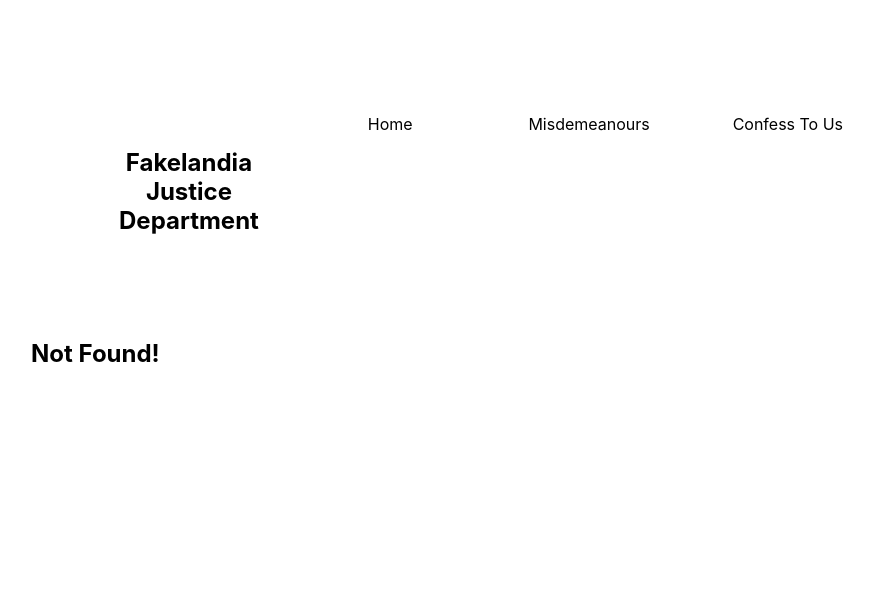
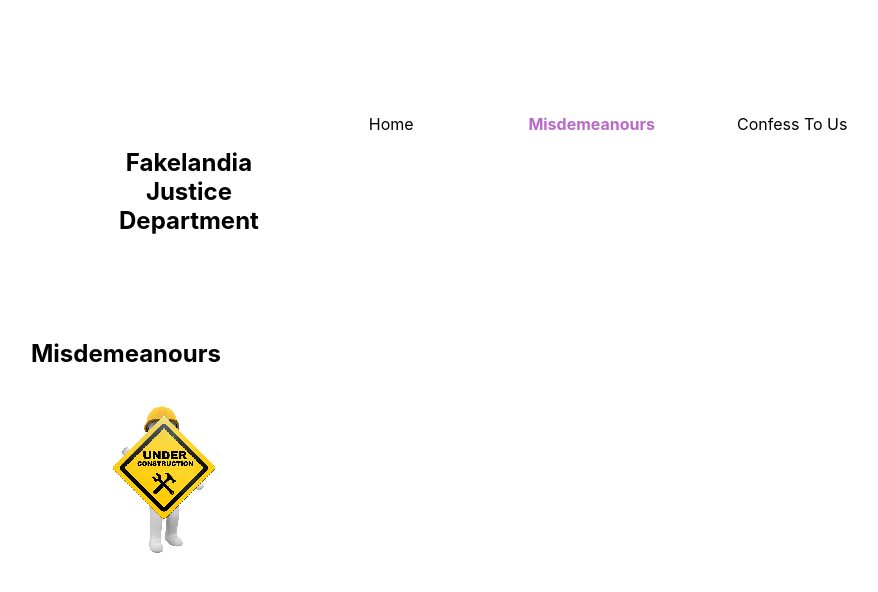
Before and after one commit to CenkSelim/fakelandia, a React (Create React App) app: page /misdemeanours in a window 1280 px wide. Before the commit this address had no page. Shown: the top 592 px of the page, without its empty margins (33-911 px from the left). Built offline with nearby package versions, Linux system fonts and the light colour scheme.

Commit message:
Refactoring misdemeanours

```diff
--- a/src/App.tsx
+++ b/src/App.tsx
@@ -2,9 +2,9 @@ import './App.css';
 import { BrowserRouter } from 'react-router-dom';
 import Router from './components/router/router';
 import React, { useEffect, useState } from 'react';
-import IMisdemeanours from './components/misdemeanour/interfacemisdemeanours';
-import generateMisdemeanours from './components/misdemeanour/generatemisdemeanours';
-import MisdemeanourContext from './components/misdemeanour/misdemeanourcontext';
+import IMisdemeanours from './components/misdemeanours/interfacemisdemeanours';
+import generateMisdemeanours from './components/misdemeanours/generatemisdemeanours';
+import MisdemeanourContext from './components/misdemeanours/misdemeanourscontext';
 
 const App : React.FC = () => {
 
--- a/src/components/header/nav.tsx
+++ b/src/components/header/nav.tsx
@@ -13,7 +13,7 @@ const Nav : React.FC = () =>
             </NavLink>
           </li>
           <li className="nav__link">
-            <NavLink to='misdemeanour'
+            <NavLink to='misdemeanours'
               className={({ isActive }) => isActive ? 'link--active' : 'link'}
               >Misdemeanours
             </NavLink>
--- a/src/components/misdemeanour/misdemeanour.tsx
+++ /dev/null
@@ -1,9 +0,0 @@
-import image from '../../assets/under_construction.png'
-
-const Misdemeanour : React.FC = () =>
-  <div>
-    <h2>Misdemeanour</h2>
-    <img src={image} alt='Under construction!'/>
-  </div>;
-
-export default Misdemeanour;
--- /dev/null
+++ b/src/components/misdemeanours/misdemeanours.tsx
@@ -0,0 +1,16 @@
+import { useContext } from 'react';
+import image from '../../assets/under_construction.png'
+import MisdemeanourContext from './misdemeanourscontext';
+
+const Misdemeanours : React.FC = () =>{
+
+  const misdemeanours = useContext(MisdemeanourContext);
+
+return (
+  <div>
+    <h2>Misdemeanours</h2>
+    <img src={image} alt='Under construction!'/>
+  </div>
+)};
+
+export default Misdemeanours;
--- a/src/components/misdemeanour/misdemeanourcontext.tsx
+++ b/src/components/misdemeanours/misdemeanourscontext.tsx
@@ -1,10 +1,10 @@
 import IMisdemeanours from "./interfacemisdemeanours";
 import React from "react";
 
-const MisdemeanourContext = React.createContext<IMisdemeanours[]>([{
+const MisdemeanoursContext = React.createContext<IMisdemeanours[]>([{
     citizenId: 0,
     misdemeanour: 'Default misdemeanour',
     date: 'Default date'
 }]);
 
-export default MisdemeanourContext;
+export default MisdemeanoursContext;
--- a/src/components/router/router.tsx
+++ b/src/components/router/router.tsx
@@ -2,7 +2,7 @@ import { Route, Routes } from "react-router-dom";
 import Confession from "../confession/confession";
 import Home from "../home/home";
 import MainLayout from "../layouts/main_layout";
-import Misdemeanour from "../misdemeanour/misdemeanour";
+import Misdemeanours from "../misdemeanours/misdemeanours";
 import NotFound from "../not_found/not_found";
 
 const Router : React.FC = () =>
@@ -10,7 +10,7 @@ const Router : React.FC = () =>
         <Route element={<MainLayout/>}>
             <Route index element={<Home/>}/>
             <Route path="home" element={<Home/>}/>
-            <Route path="misdemeanour" element={<Misdemeanour/>}/>
+            <Route path="misdemeanours" element={<Misdemeanours/>}/>
             <Route path="confession" element={<Confession/>}/>
             <Route path="*" element={<NotFound/>} />
         </Route>
```
Also changed, not shown: src/components/misdemeanours/generatemisdemeanours.ts (renamed from src/components/misdemeanour/generatemisdemeanours.ts), src/components/misdemeanours/interfacemisdemeanours.ts (renamed from src/components/misdemeanour/interfacemisdemeanours.ts).
